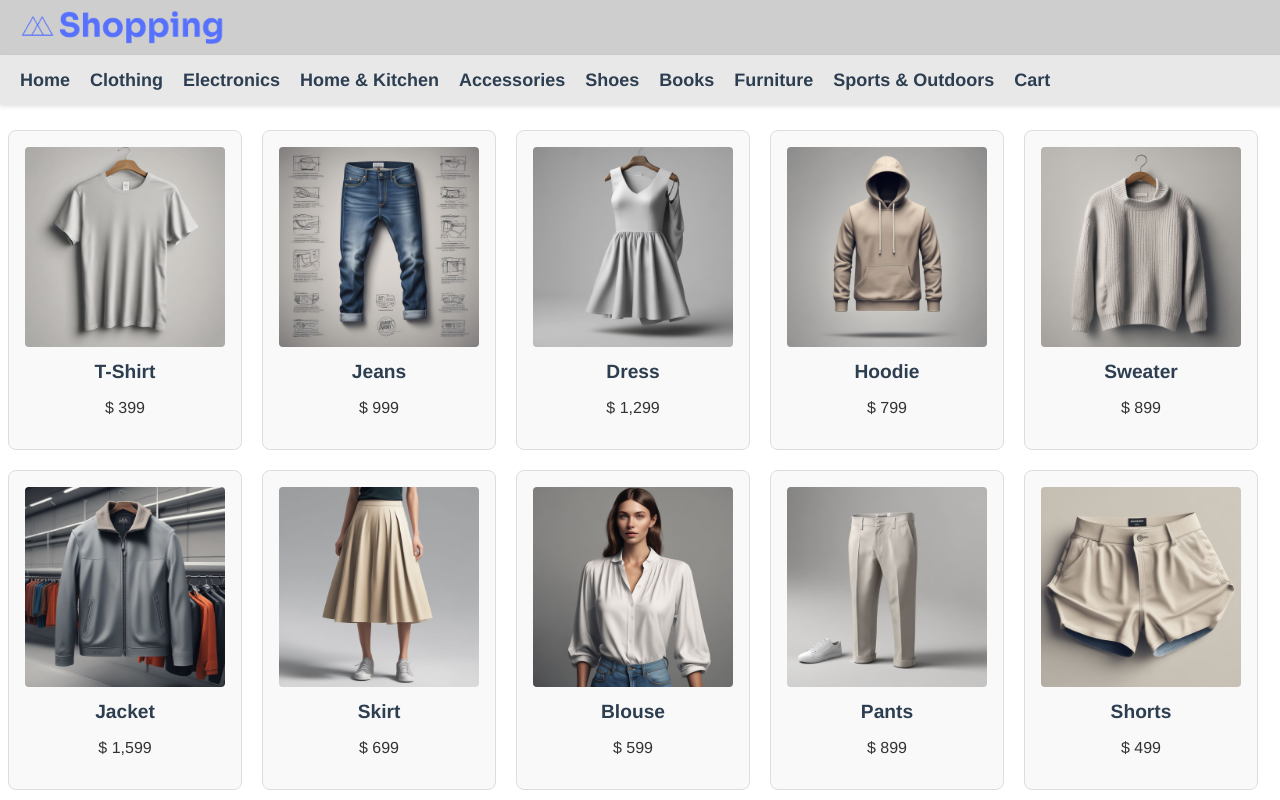
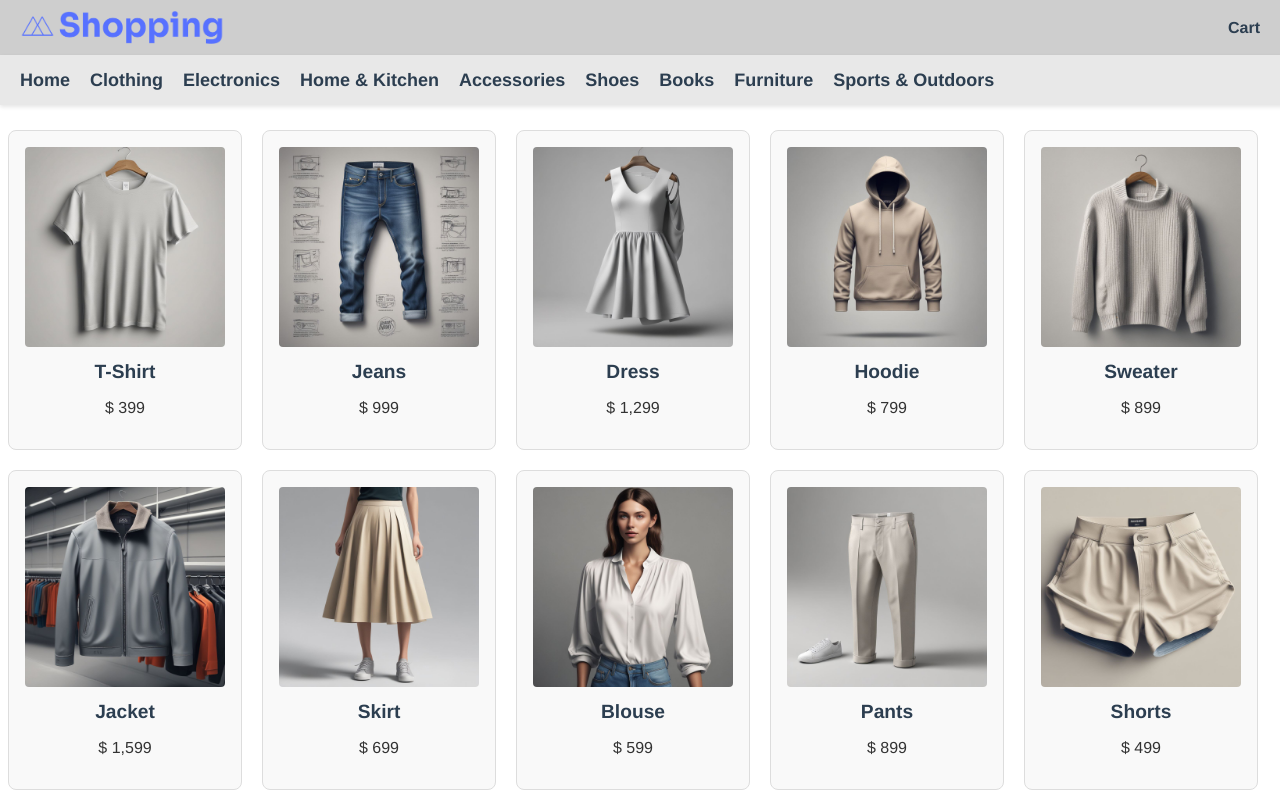
Before and after one commit to wulukewu/shopping-site, a Vue app: page /shopping-site/ in a window 1280 px wide. Shown: the top 800 px of the page. Built offline with nearby package versions, Linux system fonts and the light colour scheme.

Commit message:
fix: add style with align to cart

```diff
--- a/src/components/navbar/NavbarList.vue
+++ b/src/components/navbar/NavbarList.vue
@@ -7,6 +7,9 @@
           src="../../assets/logo/shopping-high-resolution-logo-transparent.png"
         />
       </router-link>
+    </div>
+    <div class="cart-container">
+      <router-link to="/cart" class="cart-link">Cart</router-link>
     </div>
   </div>
   <div class="nav-main">
@@ -20,7 +23,6 @@
         >
           {{ category.name }}
         </router-link>
-        <router-link to="/cart">Cart</router-link>
       </ul>
     </div>
   </div>
@@ -55,6 +57,22 @@ export default {
   top: 0;
   height: 55px;
   background-color: #cecece;
+}
+
+.cart-container {
+  position: relative;
+  margin-right: 40px;
+}
+
+.cart-link {
+  color: #2c3e50;
+  font-weight: bold;
+  text-decoration: underline;
+  text-decoration: none;
+}
+
+.cart-link:hover {
+  color: #5a74f7;
 }
 
 .nav-main {
```
